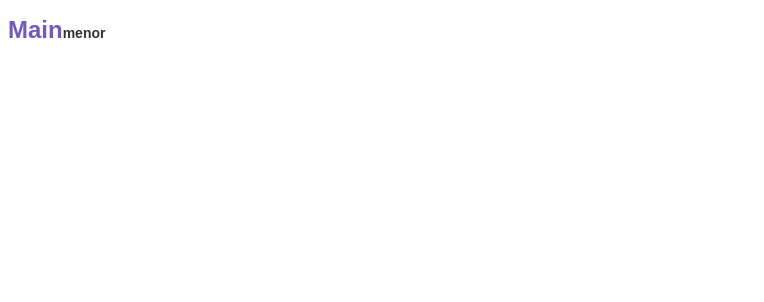
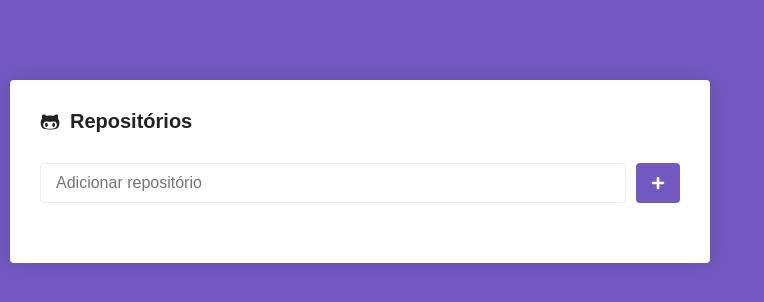
Before and after one commit to decarvalholucas/bootcamp-rocketseat-modulo05, a React (Create React App) app: page / in a window 1280 px wide. Shown: the top 302 px of the page, without its empty margins (0-764 px from the left). Built offline with nearby package versions, Linux system fonts and the light colour scheme.

Commit message:
Finished module 05

```diff
--- a/package.json
+++ b/package.json
@@ -6,8 +6,11 @@
     "@testing-library/jest-dom": "^4.2.4",
     "@testing-library/react": "^9.3.2",
     "@testing-library/user-event": "^7.1.2",
+    "axios": "^0.19.0",
+    "prop-types": "^15.7.2",
     "react": "^16.12.0",
     "react-dom": "^16.12.0",
+    "react-icons": "^3.8.0",
     "react-router-dom": "^5.1.2",
     "react-scripts": "3.3.0",
     "styled-components": "^4.4.1"
--- a/src/App.js
+++ b/src/App.js
@@ -1,9 +1,15 @@
 import React from 'react';
 
 import Routes from './routes';
+import GlobalStyle from './styles/global';
 
 function App() {
-  return <Routes />;
+  return (
+    <>
+      <GlobalStyle />
+      <Routes />
+    </>
+  );
 }
 
 export default App;
--- /dev/null
+++ b/src/components/Container/index.js
@@ -0,0 +1,33 @@
+import styled from 'styled-components';
+
+const Container = styled.div`
+  max-width: 700px;
+  background-color: #fff;
+  border-radius: 4px;
+  box-shadow: 0 0 20px rgba(0, 0, 0, 0.1);
+  padding: 30px;
+  margin: 80px 10px;
+  h1 {
+    font-size: 20px;
+    display: flex;
+    align-items: center;
+
+    svg {
+      margin-right: 10px;
+    }
+  }
+`;
+
+export const Form = styled.form`
+  margin-top: 30px;
+  display: flex;
+  input {
+    flex: 1;
+    border: 1px solid #eee;
+    padding: 10px 15px;
+    border-radius: 4px;
+    font-size: 16px;
+  }
+`;
+
+export default Container;
--- a/src/pages/Main/index.js
+++ b/src/pages/Main/index.js
@@ -1,12 +1,90 @@
-import React from 'react';
+import React, { Component } from 'react';
 
-import { Title } from './styles';
+import { Link } from 'react-router-dom';
 
-export default function Main() {
-  return (
-    <Title error={false}>
-      Main
-      <small>menor</small>
-    </Title>
-  );
+import { FaGithubAlt, FaPlus, FaSpinner } from 'react-icons/fa';
+
+import Container from '../../components/Container';
+import { Form, SubmitButton, List } from './styles';
+
+import api from '../../services/api';
+
+export default class Main extends Component {
+  state = {
+    newRepo: '',
+    repositories: [],
+    loading: false,
+  };
+
+  // Load data from localStorage
+  componentDidMount() {
+    const repositories = localStorage.getItem('repositories');
+    if (repositories) {
+      this.setState({ repositories: JSON.parse(repositories) });
+    }
+  }
+
+  // Save data from localStorage
+  componentDidUpdate(_, prevState) {
+    const { repositories } = this.state;
+    if (prevState.repositories !== repositories) {
+      localStorage.setItem('repositories', JSON.stringify(repositories));
+    }
+  }
+
+  handleSubmit = async event => {
+    event.preventDefault();
+    this.setState({ loading: true });
+    const { newRepo, repositories } = this.state;
+    const response = await api.get(`/repos/${newRepo}`);
+    const data = {
+      name: response.data.full_name,
+    };
+    this.setState({
+      repositories: [...repositories, data],
+      newRepo: '',
+      loading: false,
+    });
+  };
+
+  handleInputChange = event => {
+    this.setState({ newRepo: event.target.value });
+  };
+
+  render() {
+    const { newRepo, repositories, loading } = this.state;
+    return (
+      <Container>
+        <h1>
+          <FaGithubAlt />
+          Repositórios
+        </h1>
+        <Form onSubmit={this.handleSubmit}>
+          <input
+            type="text"
+            placeholder="Adicionar repositório"
+            value={newRepo}
+            onChange={this.handleInputChange}
+          />
+          <SubmitButton loading={loading}>
+            {loading ? (
+              <FaSpinner color="#fff" size={14} />
+            ) : (
+              <FaPlus color="#FFF" size={14} />
+            )}
+          </SubmitButton>
+        </Form>
+        <List>
+          {repositories.map(repository => (
+            <li key={repository.name}>
+              <span>{repository.name}</span>
+              <Link to={`/repository/${encodeURIComponent(repository.name)}`}>
+                Detalhes
+              </Link>
+            </li>
+          ))}
+        </List>
+      </Container>
+    );
+  }
 }
--- a/src/pages/Main/styles.js
+++ b/src/pages/Main/styles.js
@@ -1,12 +1,70 @@
-import styled from 'styled-components';
+import styled, { keyframes, css } from 'styled-components';
 
-export const Title = styled.h1`
-  font-size: 24px;
-  color: ${props => (props.error ? 'red' : '#7159c1')};
-  font-family: Arial, Helvetica, sans-serif;
-
-  small {
-    font-size: 14px;
-    color: #333;
+export const Form = styled.form`
+  margin-top: 30px;
+  display: flex;
+  flex-direction: row;
+  input {
+    flex: 1;
+    border: 1px solid ${props => (props.error ? '#ff0000' : '#eee')};
+    padding: 10px 15px;
+    border-radius: 4px;
+    font-size: 16px;
   }
 `;
+
+const rotate = keyframes`
+  from {
+    transform: rotate(0deg);
+  }
+  to {
+    transform: rotate(360deg);
+  }
+`;
+
+export const SubmitButton = styled.button.attrs(props => ({
+  type: `submit`,
+  disabled: props.loading,
+}))`
+  background-color: #7159c1;
+  border: 0;
+  padding: 0 15px;
+  margin-left: 10px;
+  border-radius: 4px;
+  display: flex;
+  justify-content: center;
+  align-items: center;
+  cursor: pointer;
+
+  &[disabled] {
+    cursor: not-allowed;
+    opacity: 0.6;
+  }
+
+  ${props =>
+    props.loading &&
+    css`
+      svg {
+        animation: ${rotate} 1s linear infinite;
+      }
+    `}
+`;
+
+export const List = styled.ul`
+  list-style: none;
+  margin-top: 30px;
+  li {
+    padding: 15px 0;
+    display: flex;
+    justify-content: space-between;
+    align-items: center;
+    & + li {
+      border-top: 1px solid #eee;
+    }
+    a {
+      color: #7159c1;
+      text-decoration: none;
+      font-weight: bold;
+    }
+  }
+`;
--- /dev/null
+++ b/src/pages/Repository/styles.js
@@ -0,0 +1,100 @@
+import styled from 'styled-components';
+
+export const Loading = styled.div`
+  color: #7159c1;
+  font-size: 30px;
+  font-weight: bold;
+  display: flex;
+  justify-content: center;
+  align-items: center;
+`;
+
+export const Owner = styled.header`
+  display: flex;
+  flex-direction: column;
+  align-items: center;
+  img {
+    width: 120px;
+    border-radius: 50%;
+    margin-top: 20px;
+  }
+  h1 {
+    font-size: 24px;
+    margin-top: 10px;
+  }
+  p {
+    margin-top: 5px;
+    font-size: 14px;
+    color: #666;
+    line-height: 1.4;
+    text-align: center;
+    max-width: 400px;
+  }
+  a {
+    color: #7159c1;
+    font-size: 16px;
+    text-decoration: none;
+    font-weight: bold;
+    display: flex;
+    align-items: center;
+    justify-content: center;
+    svg {
+      margin-right: 10px;
+    }
+  }
+`;
+
+export const IssueList = styled.ul`
+  padding-top: 30px;
+  margin-top: 30px;
+  border-top: 1px solid #eee;
+  list-style: none;
+  li {
+    display: flex;
+    padding: 15px 10px;
+    border: 1px solid #eee;
+    border-radius: 4px;
+
+    & + li {
+      margin-top: 10px;
+    }
+
+    img {
+      width: 36px;
+      height: 36px;
+      border-radius: 50%;
+      border: 2px solid #eee;
+    }
+
+    div {
+      flex: 1;
+      margin-left: 15px;
+      strong {
+        font-size: 16px;
+        a {
+          text-decoration: none;
+          color: #333;
+          &:hover {
+            color: #7159c1;
+          }
+        }
+        span {
+          background-color: #${props => console.log(props)};
+          color: #333;
+          border-radius: 3px;
+          font-size: 12px;
+          font-weight: 600;
+          height: 20px;
+          line-height: 15px;
+          padding: 3px 4px;
+          margin-left: 10px;
+        }
+      }
+      p {
+        margin-top: 5px;
+        font-size: 12px;
+        color: #999;
+      }
+    }
+  }
+`;
--- a/src/routes.js
+++ b/src/routes.js
@@ -1,5 +1,4 @@
 import React from 'react';
-
 import { BrowserRouter, Switch, Route } from 'react-router-dom';
 
 import Main from './pages/Main';
@@ -10,7 +9,7 @@ export default function Routes() {
     <BrowserRouter>
       <Switch>
         <Route path="/" exact component={Main} />
-        <Route path="/repository" exact component={Repository} />
+        <Route path="/repository/:repository" component={Repository} />
       </Switch>
     </BrowserRouter>
   );
--- /dev/null
+++ b/src/services/api.js
@@ -0,0 +1,7 @@
+import Axios from 'axios';
+
+const api = Axios.create({
+  baseURL: 'https://api.github.com',
+});
+
+export default api;
--- /dev/null
+++ b/src/styles/global.js
@@ -0,0 +1,25 @@
+import { createGlobalStyle } from 'styled-components';
+
+export default createGlobalStyle`
+  * {
+    margin: 0;
+    padding: 0;
+    outline: 0;
+    box-sizing: border-box;
+  }
+
+  html, body, #root {
+    min-height: 100%;
+  }
+
+  body {
+    background-color: #7159c1;
+    -webkit-font-smoothing: antialiased !important;
+  }
+
+  body, input, button {
+    color: #222;
+    font-size: 14px;
+    font-family: Arial, Helvetica, sans-serif;
+  }
+`;
```
Also changed, not shown: src/pages/Repository/index.js (+87 -4 lines), .eslintrc.js, 1 other file (tests, documents, lock files or other folders).
